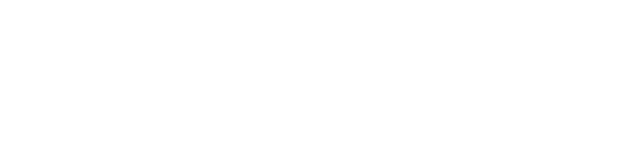
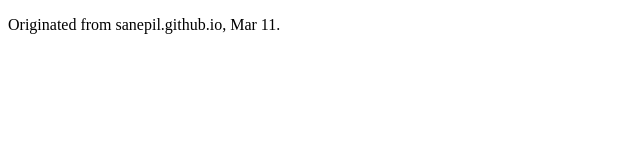
Before and after one commit to sanepil/sanepil.github.io, a plain HTML site: page index.html in a window 1280 px wide. Shown: the whole page, without its empty margins (0-640 px from the left). Drawn offline with Linux system fonts and the light colour scheme.

Commit message:
Update index.html

```diff
--- a/index.html
+++ b/index.html
@@ -3,9 +3,9 @@
 <head>
     <meta charset="utf-8">
     <meta name="viewport" content="width=device-width, initial-scale=1">
-    <title>@sanepil</title>
+    <title>code@sanepil</title>
 </head>
 <body>
-
+    <p>Originated from sanepil.github.io, Mar 11.</p>
 </body>
 </html>
```
